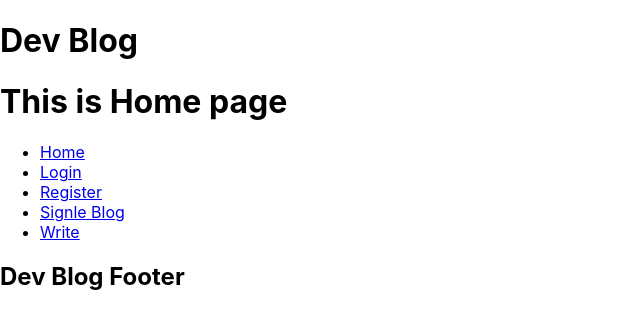
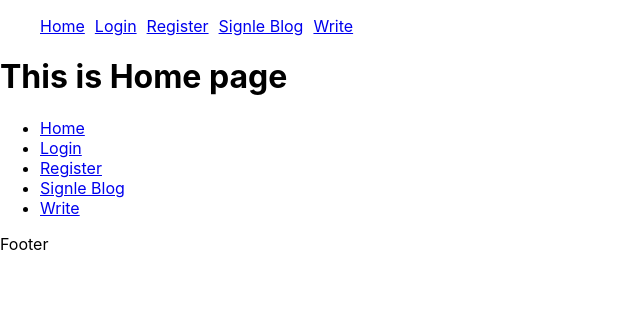
Before and after one commit to Owhab/dev-blog, a React (Create React App) app in the folder frontend/: page / in a window 1280 px wide. Shown: the top 328 px of the page, without its empty margins (0-640 px from the left). Built offline with nearby package versions, Linux system fonts and the light colour scheme.

Commit message:
added basic layout using react router dom

```diff
--- a/frontend/src/App.js
+++ b/frontend/src/App.js
@@ -4,6 +4,7 @@ import {
   RouterProvider,
   Route,
   Link,
+  Outlet,
 } from "react-router-dom";
 
 import Register from "./pages/Register";
@@ -11,8 +12,14 @@ import Login from "./pages/Login";
 import Home from "./pages/Home";
 import Single from "./pages/Single";
 import Write from "./pages/Write";
+import Navbar from "./components/Navbar";
+import Footer from "./components/Footer";
 
 const router = createBrowserRouter([
+  {
+    path: "/",
+    element: <Layout />,
+    children: [
       {
         path: "/",
         element: <Home />,
@@ -33,16 +40,26 @@ const router = createBrowserRouter([
         path: "write",
         element: <Write />,
       },
+    ],
+  },
 ]);
 
 function App() {
   return (
     <div className="App">
-      <h1>Dev Blog</h1>
       <RouterProvider router={router} />
-      <h2>Dev Blog Footer</h2>
     </div>
   );
 }
 
+function Layout() {
+  return (
+    <>
+      <Navbar />
+      <Outlet />
+      <Footer />
+    </>
+  );
+}
+
 export default App;
--- /dev/null
+++ b/frontend/src/components/Footer.js
@@ -0,0 +1,7 @@
+import React from "react";
+
+const Footer = () => {
+  return <div>Footer</div>;
+};
+
+export default Footer;
--- /dev/null
+++ b/frontend/src/components/Navbar.js
@@ -0,0 +1,28 @@
+import React from "react";
+import { Link } from "react-router-dom";
+
+const Navbar = () => {
+  return (
+    <div>
+      <ul style={{ display: "flex", gap: "10px", listStyle: "none" }}>
+        <li>
+          <Link to="/">Home</Link>
+        </li>
+        <li>
+          <Link to="login">Login</Link>
+        </li>
+        <li>
+          <Link to="register">Register</Link>
+        </li>
+        <li>
+          <Link to="single">Signle Blog</Link>
+        </li>
+        <li>
+          <Link to="write">Write</Link>
+        </li>
+      </ul>
+    </div>
+  );
+};
+
+export default Navbar;
```
Lines whose indentation alone changed are shown as unchanged.
